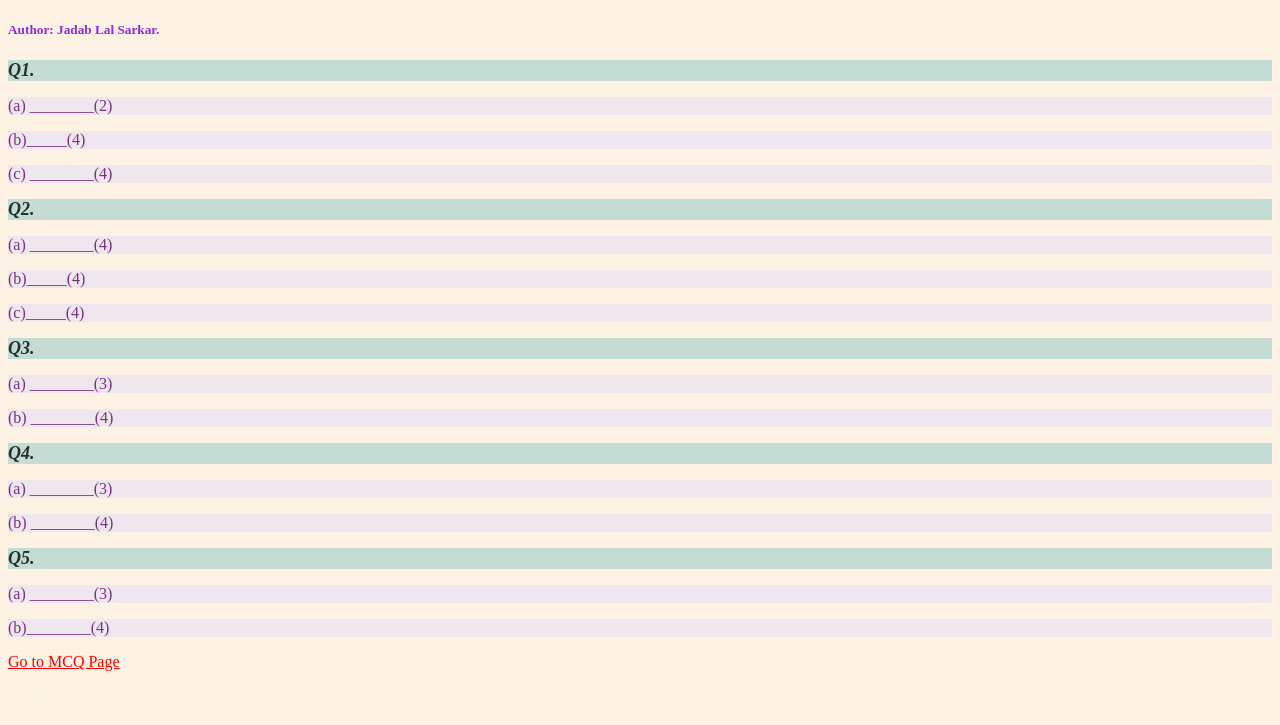
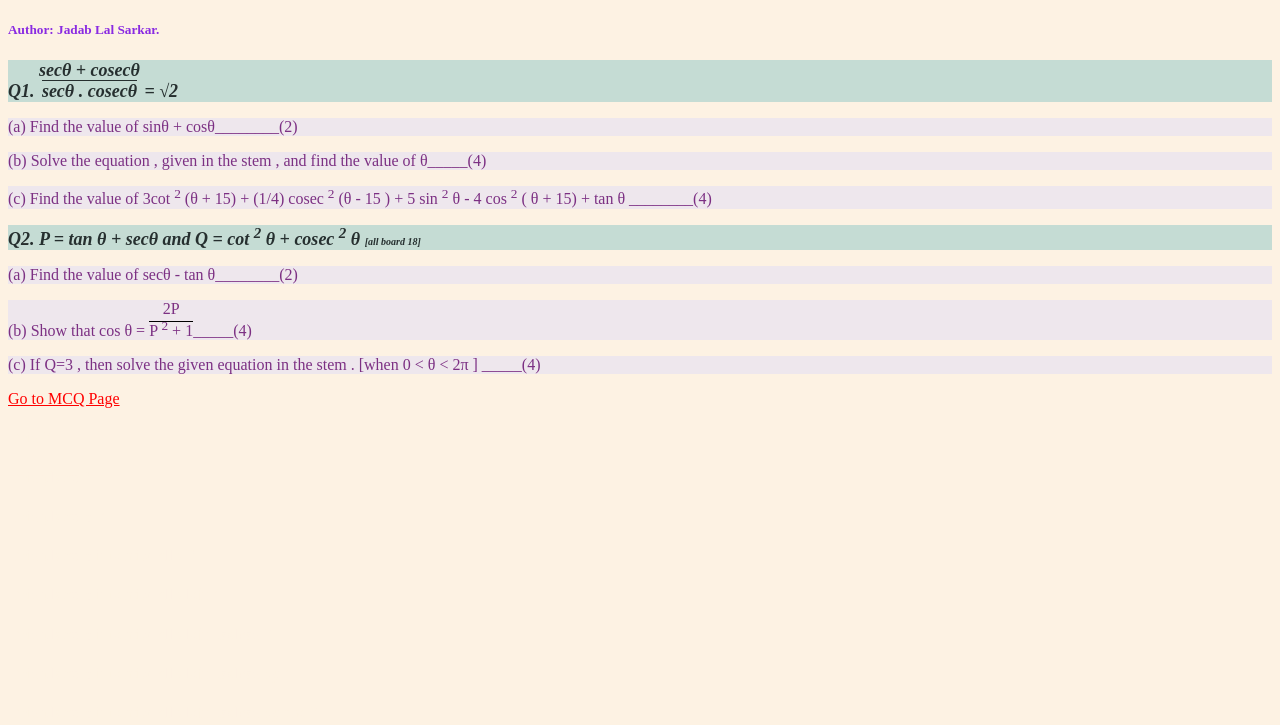
Before and after one commit to jadab691/jadab691.github.io, a plain HTML site: page CQ.html in a window 1280 px wide. Drawn offline with Linux system fonts and the light colour scheme.

Commit message:
Update CQ.html

```diff
--- a/CQ.html
+++ b/CQ.html
@@ -13,92 +13,68 @@
 <div>
     <h2 class="Stem">
         Q1.
+        <span style="display: inline-block; text-align: center;">sec&theta; + cosec&theta;<br>
+            <span style="border-top: 1px solid;">sec&theta; . cosec&theta;</span></span> = &radic;2
     </h2>
 
+
     <div class="Question">
-        <p>(a) ________(2)</p>
+        <p>(a) Find the value of sin&theta; + cos&theta;________(2)</p>
     </div>
     <div class="Question">
-        <p>(b)_____(4)</p>
+        <p>(b) Solve the equation , given in the stem , and find the value of &theta;_____(4)</p>
     </div>
     <div class="Question">
-        <p>(c)  ________(4)</p>
+        <p>(c) Find the value of
+            3cot <sup>2</sup> (&theta; + 15) +
+             (1/4) cosec <sup>2</sup> (&theta; - 15 ) +
+             5 sin <sup>2</sup> &theta; -
+             4 cos <sup>2</sup> ( &theta; + 15) +
+             tan &theta; ________(4)</p>
     </div>
 </div>
+
+
 
 <div>
     <h2 class="Stem">
         Q2.
 
+        P = tan &theta; + sec&theta;   and    Q = cot <sup>2</sup> &theta; + cosec <sup>2</sup> &theta;
 
-
-
+       <span style="font-size: 10px;" >[all board 18]</span>
 
     </h2>
 
     <div class="Question">
-        <p>(a) ________(4)</p>
+        <p>(a) Find the value of sec&theta; - tan &theta;________(2)</p>
     </div>
     <div class="Question">
-        <p>(b)_____(4)</p>
+        <p>(b) Show that cos &theta;   =
+            <span style="display: inline-block; text-align: center;">  2P <br>
+            <span style="border-top:  1px solid black;">P <sup>2</sup> + 1</span></span>_____(4)</p>
     </div>
     <div class="Question">
-        <p>(c)_____(4)</p>
+        <p>(c) If Q=3 , then solve the given equation in the stem . [when  0 < &theta; < 2&pi; ] _____(4)</p>
     </div>
 </div>
 
-<div>
-    <h2 class="Stem">
-        Q3.
-    </h2>
 
-    <div class="Question">
-        <p>(a) ________(3)</p>
-    </div>
-    <div class="Question">
-        <p>(b) ________(4)</p>
-    </div>
-</div>
-
-<div>
-    <h2 class="Stem">
-        Q4.
-    </h2>
-
-    <div class="Question">
-        <p>(a)   ________(3)</p>
-    </div>
-    <div class="Question">
-        <p>(b) ________(4)</p>
-    </div>
-</div>
-
-<div>
-    <h2 class="Stem">
-        Q5.
-
-    </h2>
-
-    <div class="Question">
-        <p>(a) ________(3)</p>
-    </div>
-    <div class="Question">
-        <p>(b)________(4)</p>
-    </div>
-</div>
-
-<!-- <script>
+<script>
     function checkPassword() {
         var password = prompt("Enter the password:");
-        if (password === "1111") {  // Change "1234" to your desired password
+        if (password === "0000") {  // Change "1234" to your desired password
             window.location.href = "second.html";  // Change this to your desired link
         } else {
             alert("Incorrect password! Access denied.");
         }
     }
-</script> -->
+</script>
 
 <a style="color: red;" href="MCQ.html" onclick="checkPassword()">Go to MCQ Page</a>
+
+
+
 
 <h4>This "</h4>
     <h4>This place "</h4>
```
Lines whose indentation alone changed are shown as unchanged.
